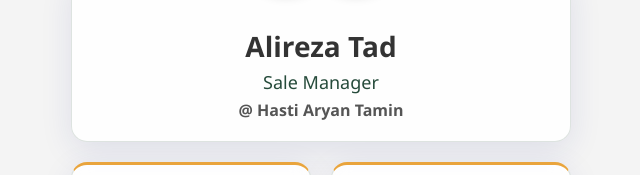
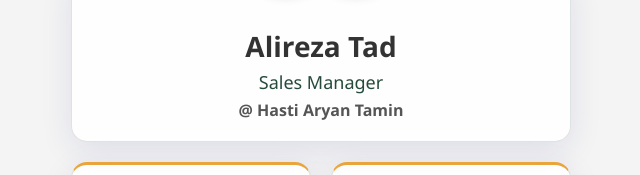
Before and after one commit to HATfood/SalesCard, a plain HTML site: page index.html in a window 1280 px wide. Shown: the part 149-324 px from the top of the page, 319-959 px from the left. Drawn offline with Linux system fonts and the light colour scheme; a script that the page names is missing.

Commit message:
Update index.html

```diff
--- a/index.html
+++ b/index.html
@@ -260,7 +260,7 @@
         <!-- Name and Title Box - UPDATED -->
         <div class="glass-box header-box">
             <h1 class="name">Alireza Tad</h1>             <!-- UPDATED Name -->
-            <h2 class="title">Sale Manager</h2>          <!-- UPDATED Title -->
+            <h2 class="title">Sales Manager</h2>          <!-- UPDATED Title -->
             <h2 class="company">@ Hasti Aryan Tamin</h2> <!-- Company Name (Same) -->
         </div>
 
```
